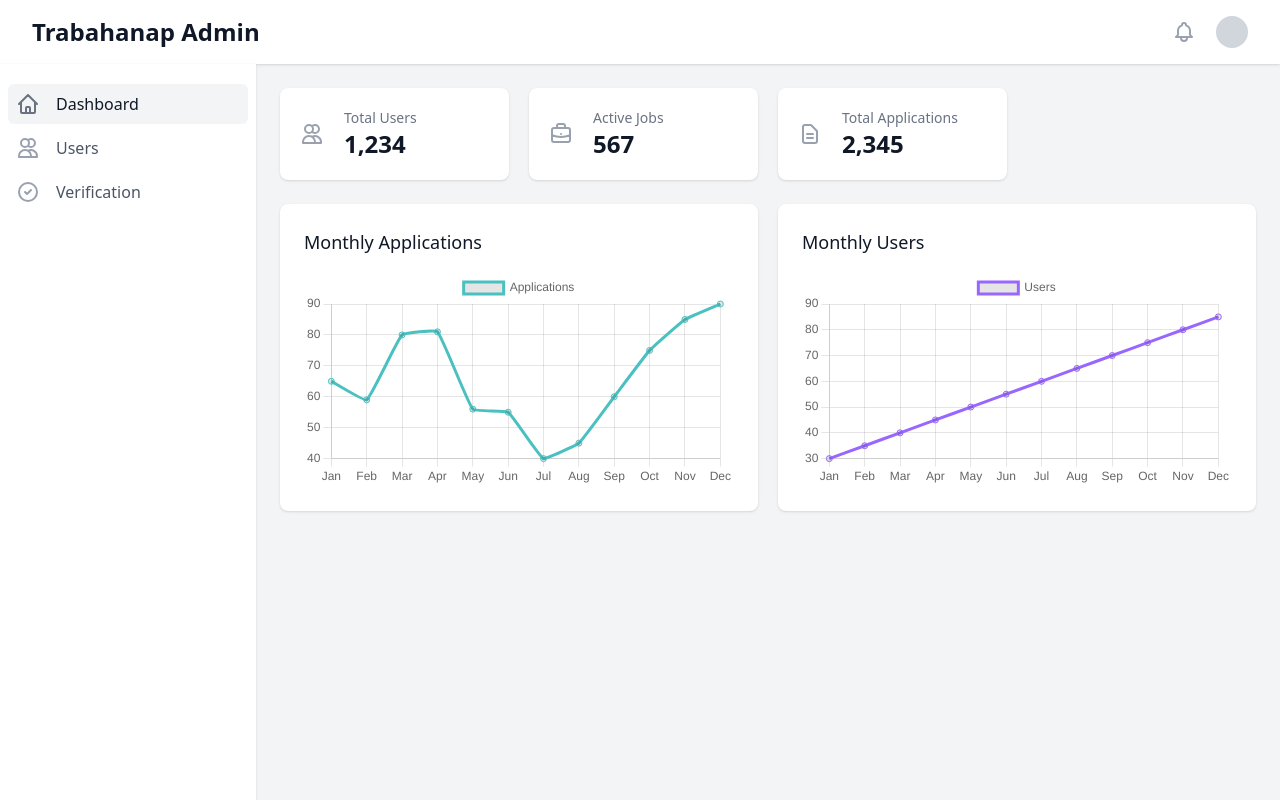
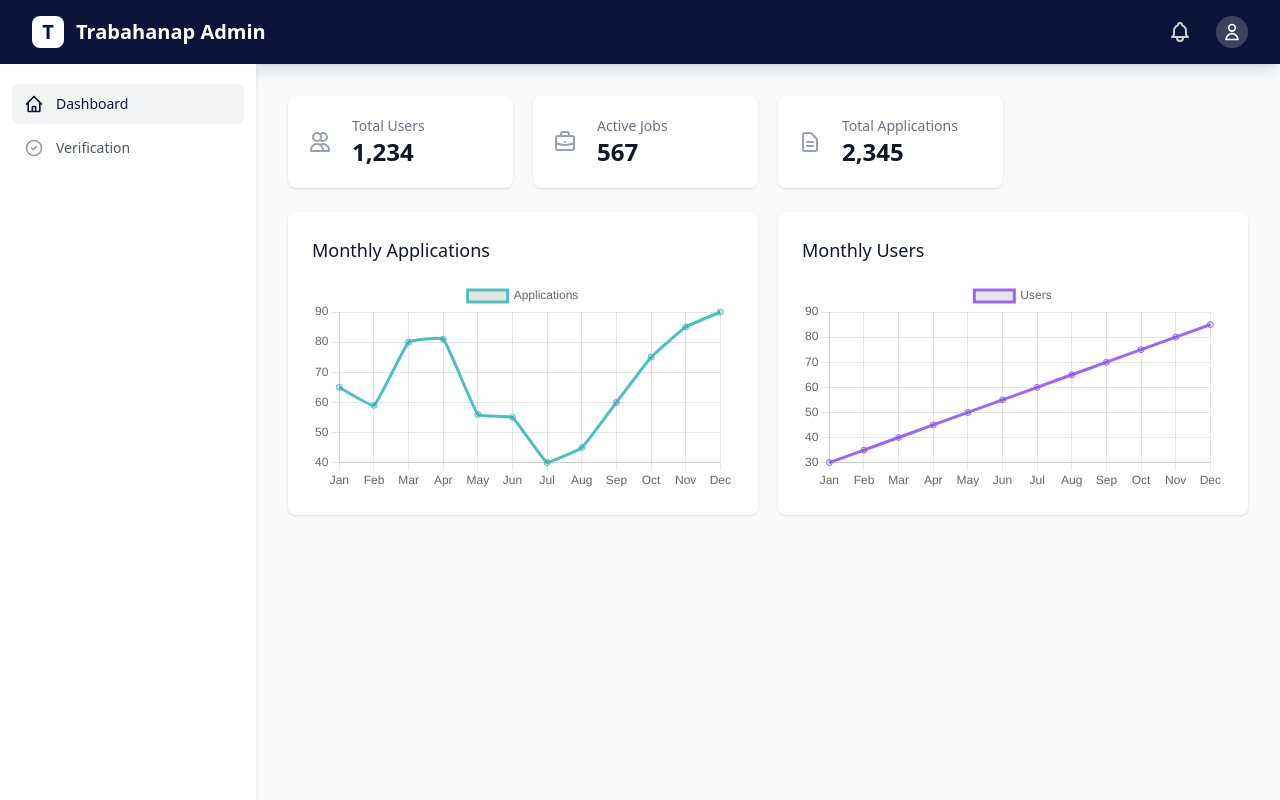
Before and after one commit to Tres-cyber/Trabahanap-Admin, a React (Vite) app in the folder packages/frontend/: page / in a window 1280 px wide. Built offline with nearby package versions, Linux system fonts and the light colour scheme.

Commit message:
Modified the UI of Home Page

```diff
--- a/packages/frontend/src/components/layout/MainLayout.tsx
+++ b/packages/frontend/src/components/layout/MainLayout.tsx
@@ -23,36 +23,43 @@ export const MainLayout = ({ children }: MainLayoutProps) => {
   };
 
   return (
-    <div className="min-h-screen bg-gray-100">
+    <div className="min-h-screen bg-gray-50">
       {/* Header */}
-      <header className="bg-white shadow-sm">
+      <header className="bg-[#0B153C] shadow-lg">
         <div className="max-w-7xl mx-auto px-4 sm:px-6 lg:px-8">
           <div className="flex justify-between h-16 items-center">
+            <div className="flex items-center space-x-3">
               <div className="flex-shrink-0">
-              <h1 className="text-2xl font-bold text-gray-900">Trabahanap Admin</h1>
+                <div className="h-8 w-8 bg-white rounded-lg flex items-center justify-center">
+                  <span className="text-[#0B153C] font-bold text-xl">T</span>
                 </div>
-            <div className="flex items-center">
-              <button className="p-2 rounded-full text-gray-400 hover:text-gray-500">
+              </div>
+              <h1 className="text-xl font-bold text-white">Trabahanap Admin</h1>
+            </div>
+            <div className="flex items-center space-x-4">
+              <button className="p-2 rounded-full text-white/80 hover:text-white hover:bg-white/10 transition-colors">
                 <span className="sr-only">View notifications</span>
                 <svg className="h-6 w-6" fill="none" viewBox="0 0 24 24" stroke="currentColor">
                   <path strokeLinecap="round" strokeLinejoin="round" strokeWidth={2} d="M15 17h5l-1.405-1.405A2.032 2.032 0 0118 14.158V11a6.002 6.002 0 00-4-5.659V5a2 2 0 10-4 0v.341C7.67 6.165 6 8.388 6 11v3.159c0 .538-.214 1.055-.595 1.436L4 17h5m6 0v1a3 3 0 11-6 0v-1m6 0H9" />
                 </svg>
               </button>
-              <div className="ml-3 relative">
-                <div>
+              <div className="relative">
                 <button
                   onClick={() => setIsProfileOpen(!isProfileOpen)}
-                    className="flex text-sm rounded-full focus:outline-none"
+                  className="flex items-center space-x-2 text-white/80 hover:text-white transition-colors"
                 >
                   <span className="sr-only">Open user menu</span>
-                    <div className="h-8 w-8 rounded-full bg-gray-300"></div>
+                  <div className="h-8 w-8 rounded-full bg-white/20 flex items-center justify-center">
+                    <svg className="h-5 w-5 text-white" fill="none" viewBox="0 0 24 24" stroke="currentColor">
+                      <path strokeLinecap="round" strokeLinejoin="round" strokeWidth={2} d="M16 7a4 4 0 11-8 0 4 4 0 018 0zM12 14a7 7 0 00-7 7h14a7 7 0 00-7-7z" />
+                    </svg>
+                  </div>
                 </button>
-                </div>
                 {isProfileOpen && (
-                  <div className="origin-top-right absolute right-0 mt-2 w-48 rounded-md shadow-lg py-1 bg-white ring-1 ring-black ring-opacity-5">
+                  <div className="origin-top-right absolute right-0 mt-2 w-48 rounded-lg shadow-lg py-1 bg-white ring-1 ring-black ring-opacity-5 z-50">
                     <button
                       onClick={handleSignOut}
-                      className="block w-full text-left px-4 py-2 text-sm text-gray-700 hover:bg-gray-100"
+                      className="block w-full text-left px-4 py-2 text-sm text-gray-700 hover:bg-gray-50 transition-colors"
                     >
                       Sign out
                     </button>
@@ -66,54 +73,37 @@ export const MainLayout = ({ children }: MainLayoutProps) => {
 
       <div className="flex">
         {/* Sidebar */}
-        <aside className="w-64 bg-white shadow-sm h-[calc(100vh-4rem)]">
-          <nav className="mt-5 px-2">
+        <aside className="w-64 bg-white shadow-md h-[calc(100vh-4rem)]">
+          <nav className="mt-5 px-3 space-y-1">
             <NavLink
               to="/"
               className={({ isActive }) =>
-                `group flex items-center px-2 py-2 text-base font-medium rounded-md ${
+                `group flex items-center px-3 py-2.5 text-sm font-medium rounded-lg transition-colors ${
                   isActive
-                    ? 'text-gray-900 bg-gray-100'
-                    : 'text-gray-600 hover:bg-gray-50 hover:text-gray-900'
+                    ? 'text-[#0B153C] bg-[#0B153C]/5'
+                    : 'text-gray-600 hover:bg-[#0B153C]/5 hover:text-[#0B153C]'
                 }`
               }
             >
-              <svg className={`mr-4 h-6 w-6 ${
-                location.pathname === '/' ? 'text-gray-500' : 'text-gray-400'
+              <svg className={`mr-3 h-5 w-5 ${
+                location.pathname === '/' ? 'text-[#0B153C]' : 'text-gray-400 group-hover:text-[#0B153C]'
               }`} fill="none" viewBox="0 0 24 24" stroke="currentColor">
                 <path strokeLinecap="round" strokeLinejoin="round" strokeWidth={2} d="M3 12l2-2m0 0l7-7 7 7M5 10v10a1 1 0 001 1h3m10-11l2 2m-2-2v10a1 1 0 01-1 1h-3m-6 0a1 1 0 001-1v-4a1 1 0 011-1h2a1 1 0 011 1v4a1 1 0 001 1m-6 0h6" />
               </svg>
               Dashboard
             </NavLink>
             <NavLink
-              to="/users"
+              to="/verification"
               className={({ isActive }) =>
-                `mt-1 group flex items-center px-2 py-2 text-base font-medium rounded-md ${
+                `group flex items-center px-3 py-2.5 text-sm font-medium rounded-lg transition-colors ${
                   isActive
-                    ? 'text-gray-900 bg-gray-100'
-                    : 'text-gray-600 hover:bg-gray-50 hover:text-gray-900'
+                    ? 'text-[#0B153C] bg-[#0B153C]/5'
+                    : 'text-gray-600 hover:bg-[#0B153C]/5 hover:text-[#0B153C]'
                 }`
               }
             >
-              <svg className={`mr-4 h-6 w-6 ${
-                location.pathname.startsWith('/users') ? 'text-gray-500' : 'text-gray-400'
-              }`} fill="none" viewBox="0 0 24 24" stroke="currentColor">
-                <path strokeLinecap="round" strokeLinejoin="round" strokeWidth={2} d="M12 4.354a4 4 0 110 5.292M15 21H3v-1a6 6 0 0112 0v1zm0 0h6v-1a6 6 0 00-9-5.197M13 7a4 4 0 11-8 0 4 4 0 018 0z" />
-              </svg>
-              Users
-            </NavLink>
-            <NavLink
-              to="/verification"
-              className={({ isActive }) =>
-                `mt-1 group flex items-center px-2 py-2 text-base font-medium rounded-md ${
-                  isActive
-                    ? 'text-gray-900 bg-gray-100'
-                    : 'text-gray-600 hover:bg-gray-50 hover:text-gray-900'
-                }`
-              }
-            >
-              <svg className={`mr-4 h-6 w-6 ${
-                location.pathname.startsWith('/verification') ? 'text-gray-500' : 'text-gray-400'
+              <svg className={`mr-3 h-5 w-5 ${
+                location.pathname.startsWith('/verification') ? 'text-[#0B153C]' : 'text-gray-400 group-hover:text-[#0B153C]'
               }`} fill="none" viewBox="0 0 24 24" stroke="currentColor">
                 <path strokeLinecap="round" strokeLinejoin="round" strokeWidth={2} d="M9 12l2 2 4-4m6 2a9 9 0 11-18 0 9 9 0 0118 0z" />
               </svg>
@@ -123,7 +113,7 @@ export const MainLayout = ({ children }: MainLayoutProps) => {
         </aside>
 
         {/* Main content */}
-        <main className="flex-1 p-6">
+        <main className="flex-1 p-8">
           {children}
         </main>
       </div>
```
Lines whose indentation alone changed are shown as unchanged.
